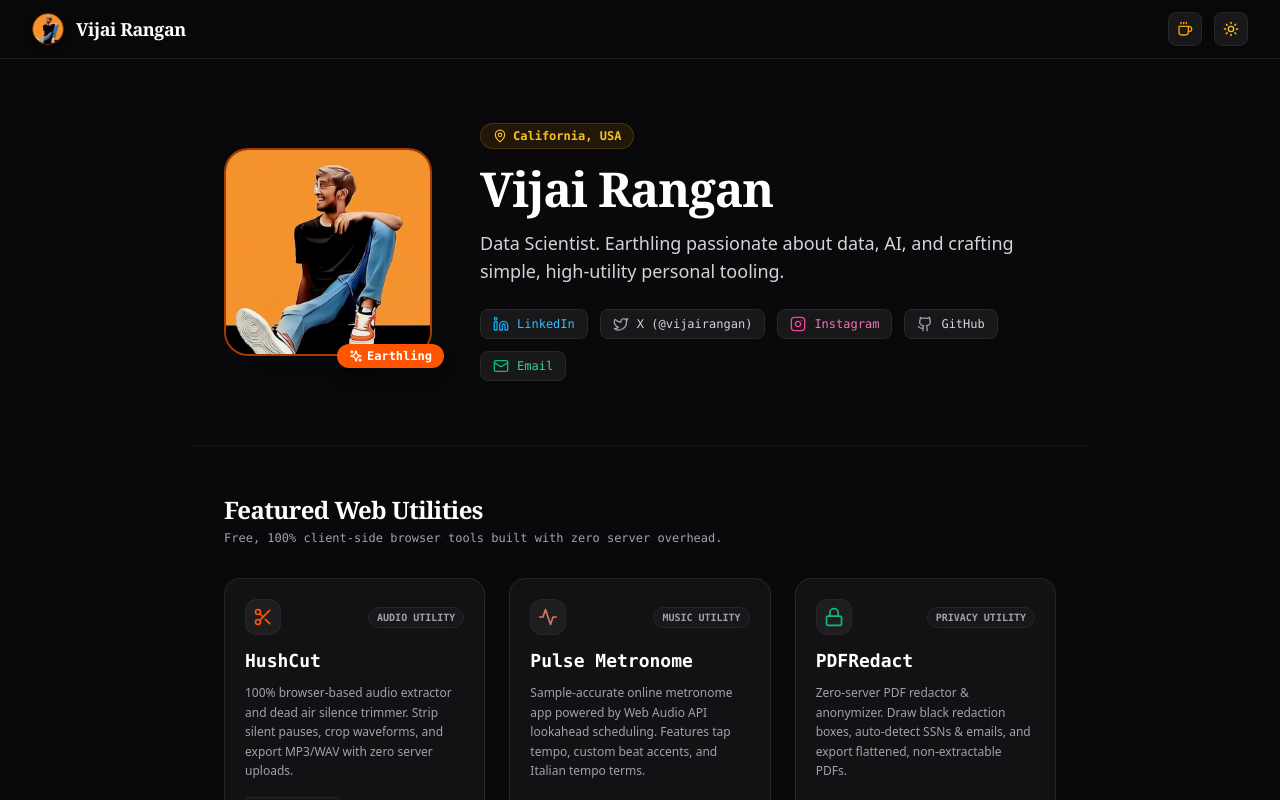
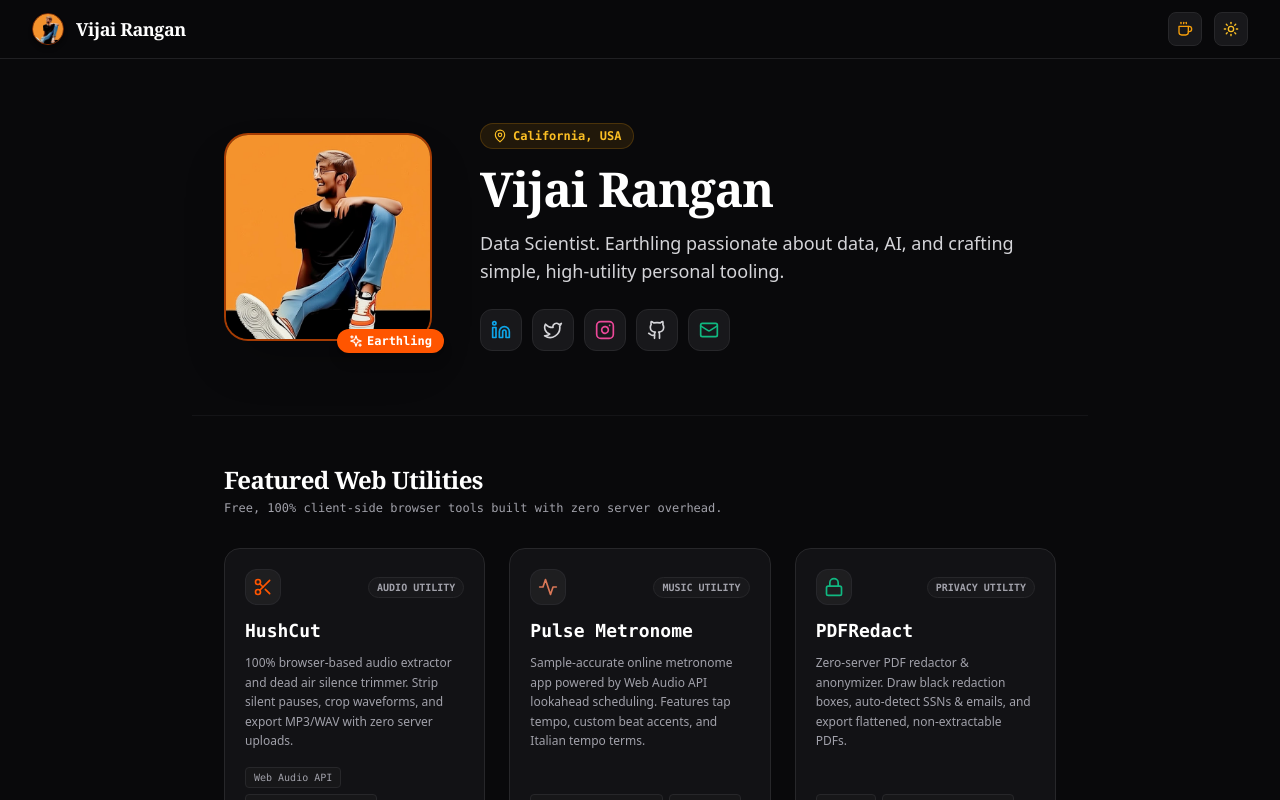
Before and after one commit to vijaik2k7/vijaik2k7.github.io, a React (Vite) app: page / in a window 1280 px wide. Shown: the top 800 px of the page. Built offline with nearby package versions, Linux system fonts and the light colour scheme.

Commit message:
style: convert social links to icon-only buttons

```diff
--- a/src/components/Hero.tsx
+++ b/src/components/Hero.tsx
@@ -46,79 +46,79 @@ export const Hero: React.FC<HeroProps> = ({ theme }) => {
             Data Scientist. Earthling passionate about data, AI, and crafting simple, high-utility personal tooling.
           </p>
 
-          {/* Social Links Row */}
-          <div className="flex flex-wrap items-center justify-center md:justify-start gap-3">
+          {/* Social Links Row (Icons Only) */}
+          <div className="flex flex-wrap items-center justify-center md:justify-start gap-2.5">
             <a
               href="https://www.linkedin.com/in/vijai.rangan"
               target="_blank"
               rel="noopener noreferrer"
-              className={`inline-flex items-center gap-2 px-3 py-1.5 rounded-lg border text-xs font-mono font-medium transition-all ${
+              className={`p-2.5 rounded-xl border transition-all ${
                 isDark
-                  ? 'bg-zinc-900 hover:bg-zinc-800 border-zinc-800 text-sky-400 hover:text-sky-300'
-                  : 'bg-[#e4ddd0] hover:bg-[#d8cebc] border-[#c8bca8] text-sky-700 shadow-sm'
+                  ? 'bg-zinc-900 hover:bg-zinc-800 border-zinc-800 text-sky-400 hover:scale-105'
+                  : 'bg-[#e4ddd0] hover:bg-[#d8cebc] border-[#c8bca8] text-sky-700 shadow-sm hover:scale-105'
               }`}
-              title="LinkedIn Profile"
+              title="LinkedIn"
+              aria-label="LinkedIn"
             >
-              <Linkedin className="w-4 h-4 text-sky-500" />
-              <span>LinkedIn</span>
+              <Linkedin className="w-5 h-5 text-sky-500" />
             </a>
 
             <a
               href="https://x.com/vijairangan"
               target="_blank"
               rel="noopener noreferrer"
-              className={`inline-flex items-center gap-2 px-3 py-1.5 rounded-lg border text-xs font-mono font-medium transition-all ${
+              className={`p-2.5 rounded-xl border transition-all ${
                 isDark
-                  ? 'bg-zinc-900 hover:bg-zinc-800 border-zinc-800 text-zinc-300 hover:text-white'
-                  : 'bg-[#e4ddd0] hover:bg-[#d8cebc] border-[#c8bca8] text-stone-800 shadow-sm'
+                  ? 'bg-zinc-900 hover:bg-zinc-800 border-zinc-800 text-zinc-300 hover:scale-105'
+                  : 'bg-[#e4ddd0] hover:bg-[#d8cebc] border-[#c8bca8] text-stone-800 shadow-sm hover:scale-105'
               }`}
-              title="X (Twitter) Profile"
+              title="X (@vijairangan)"
+              aria-label="X (@vijairangan)"
             >
-              <Twitter className="w-4 h-4 text-stone-400 dark:text-zinc-400" />
-              <span>X (@vijairangan)</span>
+              <Twitter className="w-5 h-5 text-stone-400 dark:text-zinc-300" />
             </a>
 
             <a
               href="https://www.instagram.com/vijaik2k7"
               target="_blank"
               rel="noopener noreferrer"
-              className={`inline-flex items-center gap-2 px-3 py-1.5 rounded-lg border text-xs font-mono font-medium transition-all ${
+              className={`p-2.5 rounded-xl border transition-all ${
                 isDark
-                  ? 'bg-zinc-900 hover:bg-zinc-800 border-zinc-800 text-pink-400 hover:text-pink-300'
-                  : 'bg-[#e4ddd0] hover:bg-[#d8cebc] border-[#c8bca8] text-pink-700 shadow-sm'
+                  ? 'bg-zinc-900 hover:bg-zinc-800 border-zinc-800 text-pink-400 hover:scale-105'
+                  : 'bg-[#e4ddd0] hover:bg-[#d8cebc] border-[#c8bca8] text-pink-700 shadow-sm hover:scale-105'
               }`}
-              title="Instagram Profile"
+              title="Instagram"
+              aria-label="Instagram"
             >
-              <Instagram className="w-4 h-4 text-pink-500" />
-              <span>Instagram</span>
+              <Instagram className="w-5 h-5 text-pink-500" />
             </a>
 
             <a
               href="https://github.com/vijaik2k7"
               target="_blank"
               rel="noopener noreferrer"
-              className={`inline-flex items-center gap-2 px-3 py-1.5 rounded-lg border text-xs font-mono font-medium transition-all ${
+              className={`p-2.5 rounded-xl border transition-all ${
                 isDark
-                  ? 'bg-zinc-900 hover:bg-zinc-800 border-zinc-800 text-zinc-300 hover:text-white'
-                  : 'bg-[#e4ddd0] hover:bg-[#d8cebc] border-[#c8bca8] text-stone-800 shadow-sm'
+                  ? 'bg-zinc-900 hover:bg-zinc-800 border-zinc-800 text-zinc-300 hover:scale-105'
+                  : 'bg-[#e4ddd0] hover:bg-[#d8cebc] border-[#c8bca8] text-stone-800 shadow-sm hover:scale-105'
               }`}
-              title="GitHub Profile"
+              title="GitHub"
+              aria-label="GitHub"
             >
-              <Github className="w-4 h-4 text-stone-400 dark:text-zinc-400" />
-              <span>GitHub</span>
+              <Github className="w-5 h-5 text-stone-400 dark:text-zinc-300" />
             </a>
 
             <a
               href="mailto:vijai.kasthurirangan@gmail.com"
-              className={`inline-flex items-center gap-2 px-3 py-1.5 rounded-lg border text-xs font-mono font-medium transition-all ${
+              className={`p-2.5 rounded-xl border transition-all ${
                 isDark
-                  ? 'bg-zinc-900 hover:bg-zinc-800 border-zinc-800 text-emerald-400 hover:text-emerald-300'
-                  : 'bg-[#e4ddd0] hover:bg-[#d8cebc] border-[#c8bca8] text-emerald-800 shadow-sm'
+                  ? 'bg-zinc-900 hover:bg-zinc-800 border-zinc-800 text-emerald-400 hover:scale-105'
+                  : 'bg-[#e4ddd0] hover:bg-[#d8cebc] border-[#c8bca8] text-emerald-800 shadow-sm hover:scale-105'
               }`}
               title="Email"
+              aria-label="Email"
             >
-              <Mail className="w-4 h-4 text-emerald-500" />
-              <span>Email</span>
+              <Mail className="w-5 h-5 text-emerald-500" />
             </a>
           </div>
         </div>
```
